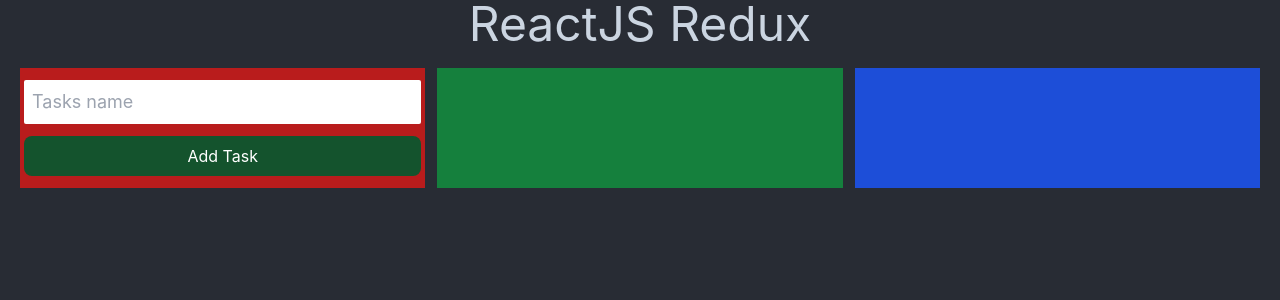
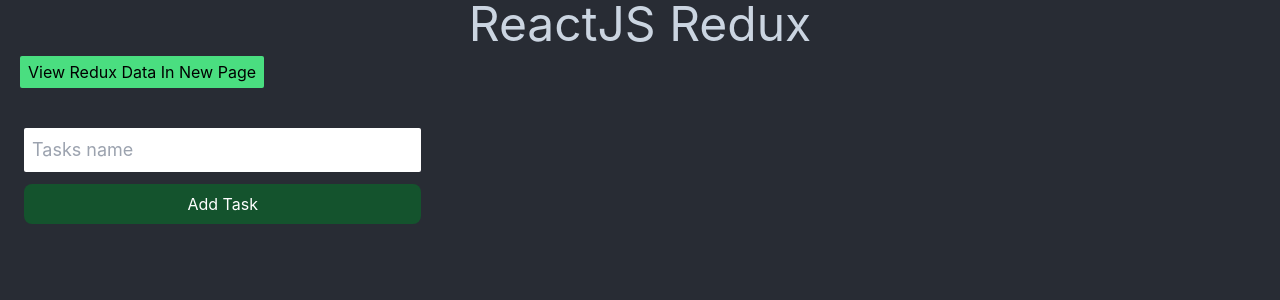
Before and after one commit to kibambe-0167/blog-reactjs-redux, a React (Create React App) app: page / in a window 1280 px wide. Shown: the top 300 px of the page. Built offline with nearby package versions, Linux system fonts and the light colour scheme.

Commit message:
able to delete and routes. left to explain

```diff
--- a/package.json
+++ b/package.json
@@ -10,6 +10,7 @@
     "react": "^18.2.0",
     "react-dom": "^18.2.0",
     "react-redux": "^8.0.5",
+    "react-router-dom": "^6.11.0",
     "react-scripts": "5.0.1",
     "web-vitals": "^2.1.0"
   },
--- a/src/App.css
+++ b/src/App.css
@@ -3,3 +3,9 @@
   background-color: #282c34;
   height: 100vh;
 }
+
+.view {
+  text-align: center;
+  background-color: #282c34;
+  height: 100vh;
+}
--- a/src/App.js
+++ b/src/App.js
@@ -7,6 +7,7 @@
   editTaskName,
   selectTasks,
 } from "./redux_/slices/tasks";
+import { Link } from "react-router-dom";
 
 function App() {
   const [formData, setFormData] = useState({});
@@ -64,10 +65,16 @@
         <h1 className=" text-5xl text-slate-300 ">ReactJS Redux</h1>
       </header>
 
+      <div className=" text-left px-5 py-2  ">
+        <button className="bg-green-400 px-2 py-1 rounded-sm " >
+          <Link to={"/viewstoredata"}>View Redux Data In New Page</Link>
+        </button>
+      </div>
+
       <div className=" w-full flex flex-row justify-between px-5 py-5 ">
         <form
           onSubmit={(event) => handleSubmit(event)}
-          className=" bg-red-700 w-4/12 px-1 "
+          className=" w-4/12 px-1 "
         >
           <div className=" my-3 w-full ">
             <input
@@ -87,17 +94,17 @@
         </form>
 
         {/*  */}
-        <div className=" bg-green-700 w-4/12 mx-3 ">
+        <div className=" w-4/12 mx-3 ">
           {selectTask &&
             selectTask.length > 0 &&
             selectTask.map((task, index) => (
               <div
-                className="flex justify-between px-2 py-2 text-center "
+                className=" my-2 bg-slate-300 flex justify-between px-2 py-2 text-center "
                 key={index}
               >
                 <div onClick={() => edit(task, index)}>{task?.name}</div>
                 <button
-                  className=" bg-red-800 px-2 py-1 rounded-md "
+                  className=" bg-red-800 text-white px-2 py-1 rounded-md "
                   onClick={() => removeTask(index)}
                 >
                   delete task
@@ -108,7 +115,7 @@
         {/*  */}
 
         {/*  */}
-        <div className=" bg-blue-700 w-4/12 ">
+        <div className=" w-4/12 ">
           {toEdit && (
             <form
               onSubmit={(event) => handleEdit(event)}
--- /dev/null
+++ b/src/errorPage.js
@@ -0,0 +1,16 @@
+import { useRouteError } from "react-router-dom";
+
+export default function ErrorPage() {
+  const error = useRouteError();
+  console.error(error);
+
+  return (
+    <div id="error-page">
+      <h1>Oops!</h1>
+      <p>Sorry, an unexpected error has occurred.</p>
+      <p>
+        <i>{error.statusText || error.message}</i>
+      </p>
+    </div>
+  );
+}
--- a/src/index.css
+++ b/src/index.css
@@ -15,3 +15,9 @@
   font-family: source-code-pro, Menlo, Monaco, Consolas, 'Courier New',
     monospace;
 }
+
+#error-page {
+  height: 100vh;
+  background-color: #282c34;
+  color: white;
+}
--- a/src/index.js
+++ b/src/index.js
@@ -6,11 +6,29 @@
 import { Provider } from "react-redux";
 import store from "./redux_/store";
 
+import { createBrowserRouter, RouterProvider } from "react-router-dom";
+import ErrorPage from "./errorPage";
+import ViewComponent from "./view";
+
+// basic router.
+const router = createBrowserRouter([
+  {
+    path: "/",
+    element: <App />,
+    errorElement: <ErrorPage />,
+  },
+  {
+    path: "/viewstoredata",
+    element: <ViewComponent />,
+    errorElement: <ErrorPage />,
+  },
+]);
+
 const root = ReactDOM.createRoot(document.getElementById("root"));
 root.render(
   <Provider store={store}>
     <React.StrictMode>
-      <App />
+      <RouterProvider router={router} />
     </React.StrictMode>
   </Provider>
 );
--- /dev/null
+++ b/src/view.js
@@ -0,0 +1,30 @@
+import { useSelector } from "react-redux";
+import { selectTasks } from "./redux_/slices/tasks";
+import { Link } from "react-router-dom";
+
+export default function ViewComponent() {
+  // read redux store values/
+  const selectTask = useSelector(selectTasks);
+
+  return (
+    <div className="view">
+      <div className="text-left px-5 py-2 ">
+        <button className="bg-green-400 px-2 py-1 rounded-sm ">
+          <Link to={"/"}>Go Back</Link>
+        </button>
+      </div>
+      <div className=" w-4/12 mx-auto">
+        {selectTask &&
+          selectTask.length > 0 &&
+          selectTask.map((task, index) => (
+            <div
+              className=" my-2 bg-slate-400  flex justify-between px-2 py-2 text-center "
+              key={index}
+            >
+              <div>{task?.name}</div>
+            </div>
+          ))}
+      </div>
+    </div>
+  );
+}
```
Also changed, not shown: 1 other file (tests, documents, lock files or other folders).
